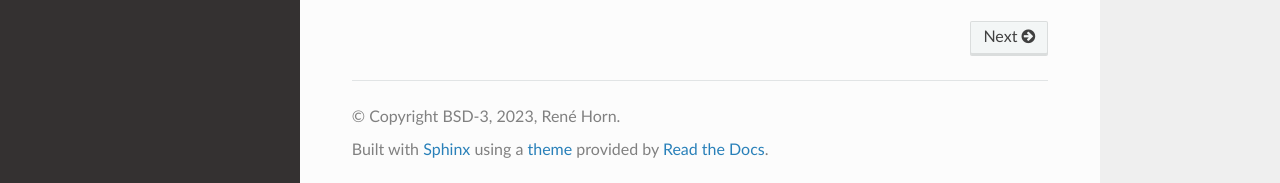
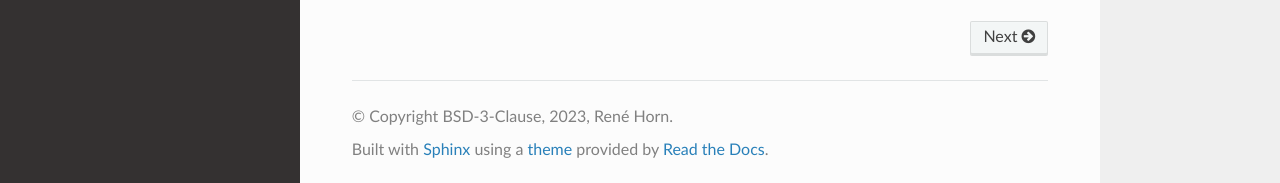
Before and after one commit to 44xtc44/eisenkern, a Sphinx documentation site: the page built from docs/source/index.rst, in a window 1280 px wide and 1170 px high. Shown: the part 984-1167 px from the top of the window. Built offline with Sphinx 7.4.7 and the Read the Docs theme 2.0.0, drawn with Linux system fonts in a browser that asks for light colours; some web fonts are replaced; pages that are not in the unit, such as notebooks, are missing from menus.

Commit message:
change logo path to _static

```diff
--- a/docs/source/conf.py
+++ b/docs/source/conf.py
@@ -29,7 +29,7 @@
 # pip install sphinxcontrib-napoleon
 # Use sphinx-apidoc to build your API documentation:
 # $ cd docs
-# $ sphinx-apidoc -f -o source/ ../eisenradio/   (use full paths for both, __init__.py in the project folders)
+# $ sphinx-apidoc -f -o source/ ../eisenmp/   (use full paths for both, __init__.py in the project folders)
 # make html; .\make html, on powerShell
 
 # Docstring Sections¶
@@ -71,7 +71,7 @@
 # https://www.sphinx-doc.org/en/master/usage/configuration.html#project-information
 
 project = 'eisenmp'
-copyright = 'BSD-3, 2023, René Horn'
+copyright = 'BSD-3-Clause, 2023, René Horn'
 author = 'René Horn'
 
 
@@ -82,6 +82,7 @@
 extensions = [
     'sphinx.ext.napoleon',
     'sphinx.ext.autodoc',
+    'sphinx.ext.autosectionlabel'
 ]
 
 # Napoleon settings
@@ -110,7 +111,7 @@
 pygments_style = 'sphinx'
 
 html_static_path = ['_static']
-html_logo = "eisenmp_logo.png"
+html_logo = "./_static/eisenmp_logo.svg"
 html_logo_only = True
 html_display_version = False
 html_css_files = [
```
